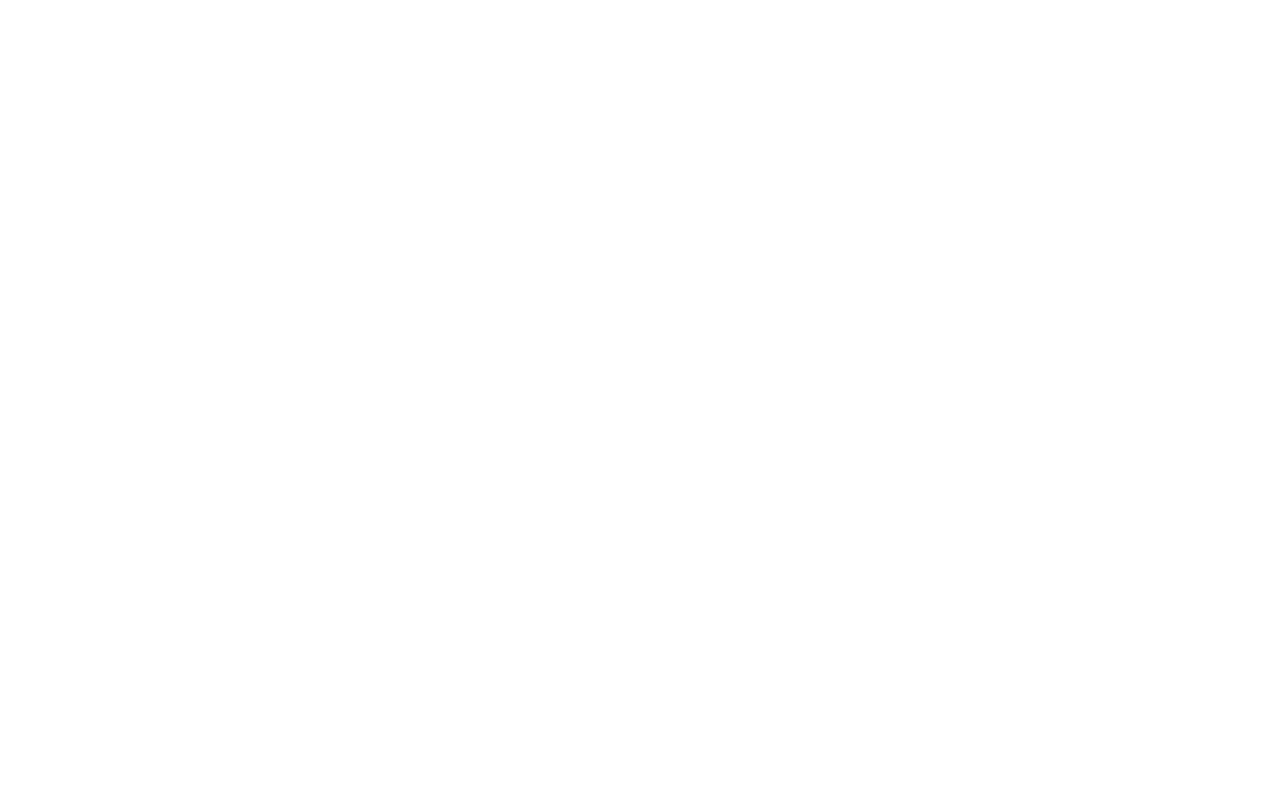
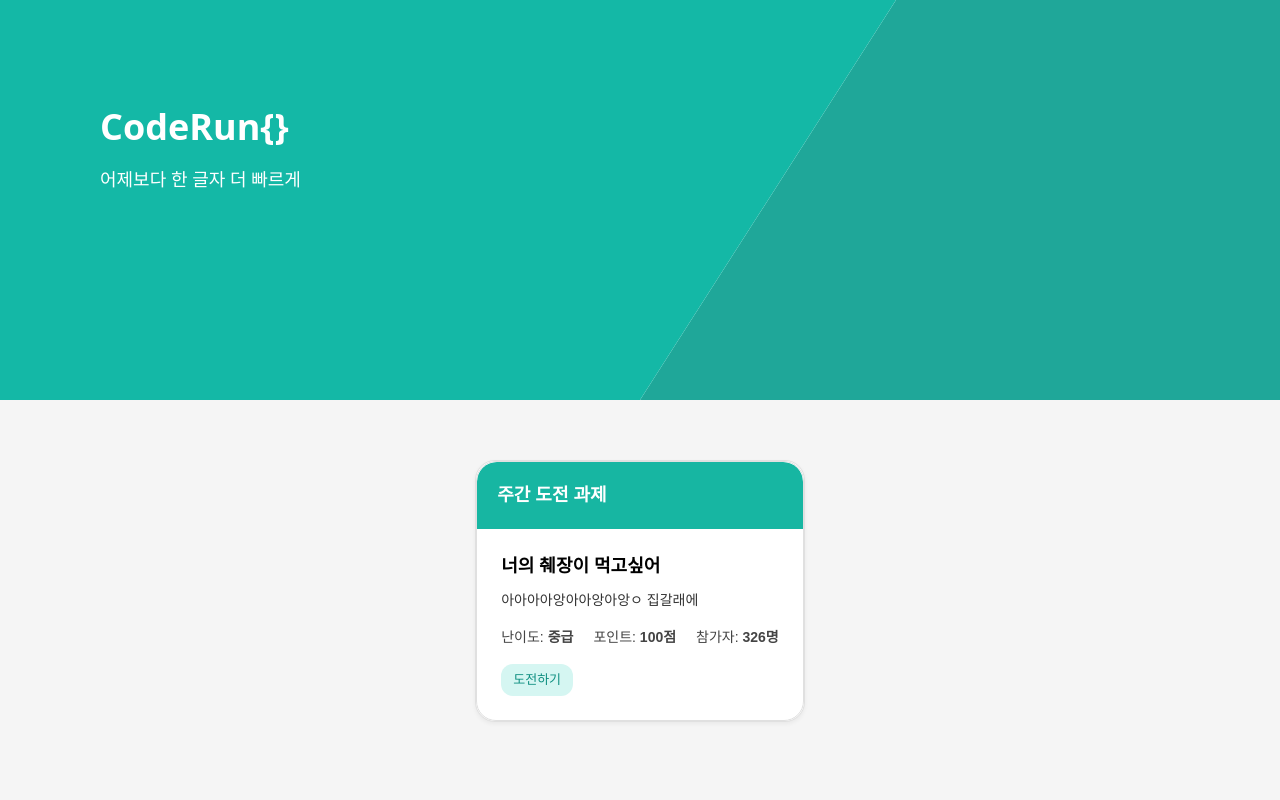
Before and after one commit to Team-Sanche-BiBimBob/CodeRun-Frontend, a React (Vite) app: page / in a window 1280 px wide. Shown: the top 800 px of the page. Built offline with nearby package versions, Linux system fonts and the light colour scheme.

Commit message:
feat :: 홈 뷰 만듬

```diff
--- a/src/App.jsx
+++ b/src/App.jsx
@@ -1,9 +1,11 @@
 import './App.css'
+import Home from './pages/Home'
 
 function App() {
 
   return (
     <>
+    <Home></Home>
     </>
   )
 }
--- /dev/null
+++ b/src/pages/Home.css
@@ -0,0 +1,188 @@
+.home-container {
+  display: flex;
+  flex-direction: column;
+  min-height: 100vh;
+  width: 100vw;
+  margin: 0 auto;
+  background-color: #f5f5f5;
+  position: relative;
+}
+
+.hero-section {
+  position: relative;
+  width: 100%;
+  height: 400px;
+  overflow: hidden;
+  background-color: white;
+}
+
+.hero-left,
+.hero-right {
+  position: absolute;
+  top: 0;
+  height: 100%;
+  width: 100%;
+}
+
+.hero-left {
+  background: #14b8a6;
+  clip-path: polygon(0 0, 70% 0, 50% 100%, 0% 100%);
+  z-index: 1;
+}
+
+.hero-right {
+  background: #1fa799;
+  clip-path: polygon(70% 0, 100% 0, 100% 100%, 50% 100%);
+  z-index: 0;
+}
+
+.hero-content {
+  position: relative;
+  z-index: 2;
+  padding: 100px;
+  color: white;
+  max-width: 50%;
+}
+.hero-title {
+  font-size: 36px;
+  font-weight: 700;
+  margin-bottom: 12px;
+}
+.hero-subtitle {
+  font-size: 18px;
+  font-weight: 400;
+}
+
+.hero-section::before {
+  content: "";
+  position: absolute;
+  top: 0;
+  left: 0;
+  width: 100%;
+  height: 100%;
+  background: linear-gradient(135deg, #1abc9c 0%, #16a085 100%);
+  clip-path: polygon(0 0, 60% 0, 40% 100%, 0% 100%);
+  z-index: 0;
+}
+
+.content-wrapper {
+  max-width: 1000px; /* 원하는 최대 너비 */
+  margin: 0 auto; /* 중앙 정렬 */
+  padding: 60px 20px; /* 여백은 좌우 작게 */
+  display: flex;
+  flex-direction: column;
+  gap: 100px;
+}
+
+.weekly-challenge {
+  width: 898px;
+  height: auto;
+  background-color: white;
+  border: 1px solid #e0e0e0;
+  border-radius: 20px;
+  overflow: hidden;
+  box-shadow: 0 2px 4px rgba(0, 0, 0, 0.05);
+  font-family: "Pretendard", sans-serif;
+}
+
+.challenge-header {
+  background-color: #17b6a2;
+  color: white;
+  padding: 20px;
+  font-size: 18px;
+  font-weight: bold;
+  border-top-left-radius: 20px;
+  border-top-right-radius: 20px;
+}
+
+.challenge-body {
+  padding: 24px;
+}
+
+.challenge-body h3 {
+  font-size: 18px;
+  font-weight: bold;
+  margin-bottom: 10px;
+}
+
+.challenge-body p {
+  font-size: 14px;
+  color: #333;
+  margin-bottom: 16px;
+}
+
+.challenge-meta {
+  font-size: 14px;
+  color: #444;
+  display: flex;
+  gap: 20px;
+  margin-bottom: 16px;
+}
+
+.challenge-meta span strong {
+  font-weight: bold;
+}
+
+.challenge-button {
+  background-color: #d5f6f2;
+  color: #0e8f81;
+  border: none;
+  border-radius: 12px;
+  padding: 6px 12px;
+  font-size: 13px;
+  cursor: pointer;
+  transition: background-color 0.2s;
+}
+
+.challenge-button:hover {
+  background-color: #bff1eb;
+}
+
+.ranking-section {
+  width: 898px;
+  height: 322px;
+}
+
+.ranking-title {
+  font-size: 24px;
+  font-weight: 700;
+  color: #333;
+  margin: 0 0 24px 0;
+}
+
+.ranking-table {
+  background: white;
+  border-radius: 12px;
+  overflow: hidden;
+  box-shadow: 0 4px 6px rgba(0, 0, 0, 0.05);
+  border: 1px solid #e0e0e0;
+  height: 250px;
+}
+
+.footer-placeholder {
+  width: 100%;
+  height: 200px;
+  background-color: #2c2c2c;
+  margin-top: auto;
+}
+
+@media (max-width: 1280px) {
+  .home-container {
+    width: 100%;
+    max-width: 1280px;
+  }
+
+  .hero-section {
+    width: 100%;
+  }
+
+  .content-wrapper {
+    padding: 60px 5%;
+  }
+
+  .weekly-challenge,
+  .ranking-section {
+    width: 100%;
+    max-width: 898px;
+  }
+}
--- /dev/null
+++ b/src/pages/Home.jsx
@@ -0,0 +1,55 @@
+import React from 'react';
+import './Home.css';
+
+const Home = () => {
+ return (
+   <div className="home-container">
+     <header className="header-placeholder">
+     </header>
+
+
+     <section className="hero-section">
+     <div className="hero-section">
+  <div className="hero-left"></div>
+  <div className="hero-right"></div>
+  <div className="hero-content">
+    <h1 className="hero-title">CodeRun{"{}"}</h1>
+    <p className="hero-subtitle">어제보다 한 글자 더 빠르게</p>
+  </div>
+</div>
+
+
+     </section>
+
+
+     <div className="content-wrapper">
+       <section className="weekly-challenge">
+       <div class="weekly-challenge">
+  <div class="challenge-header">주간 도전 과제</div>
+  <div class="challenge-body">
+    <h3>너의 췌장이 먹고싶어</h3>
+    <p>아아아아앙아아앙아앙ㅇ 집갈래에</p>
+    <div class="challenge-meta">
+      <span>난이도: <strong>중급</strong></span>
+      <span>포인트: <strong>100점</strong></span>
+      <span>참가자: <strong>326명</strong></span>
+    </div>
+    <button class="challenge-button">도전하기</button>
+  </div>
+</div>
+
+       </section>
+
+       <section className="ranking-section">
+         <h2 className="ranking-title">랭킹</h2>
+         <div className="ranking-table">
+         </div>
+       </section>
+     </div>
+     <footer className="footer-placeholder">
+     </footer>
+   </div>
+ );
+};
+
+export default Home;
```
Also changed, not shown: src/index.css (+5 -4 lines), src/pages/main.jsx (deleted), src/pages/teacher_view.css (added), src/pages/teacher_view.jsx (added).
